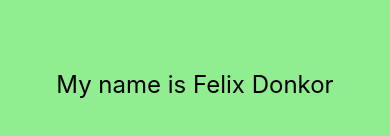
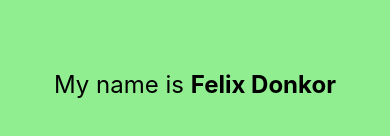
Before and after one commit to Felix-UG/rn-assignment2-ID-11072751, a React Native app: screen / in a window 390 px wide. Shown: the part 338-474 px from the top of the page. Built offline with nearby package versions, Linux system fonts and the light colour scheme.

Commit message:
My name (Felix Etornam Donkor) bolded

```diff
--- a/App.js
+++ b/App.js
@@ -4,7 +4,7 @@ import { StyleSheet, Text, View } from 'react-native';
 export default function App() {
   return (
     <View style={styles.container}>
-      <Text style={styles.mainText}>My name is Felix Donkor</Text>
+      <Text style={styles.mainText}>My name is <Text style ={styles.subText}>Felix Donkor</Text></Text>
       <StatusBar style="auto" />
     </View>
   );
@@ -20,4 +20,7 @@ const styles = StyleSheet.create({
   mainText:{
     fontSize: 24,
   },
+  subText:{
+    fontWeight: 'bold',
+  }
 });
```
